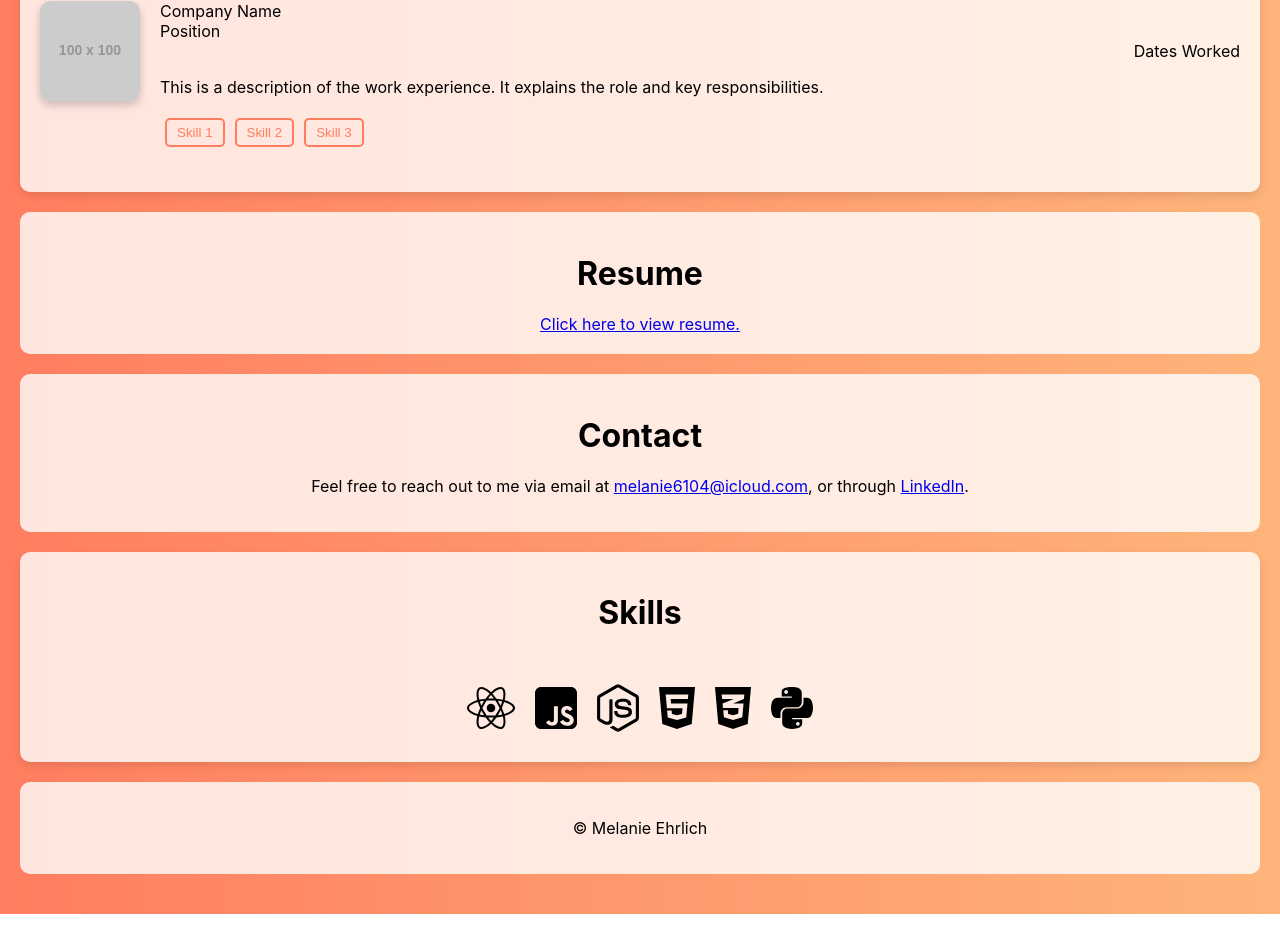
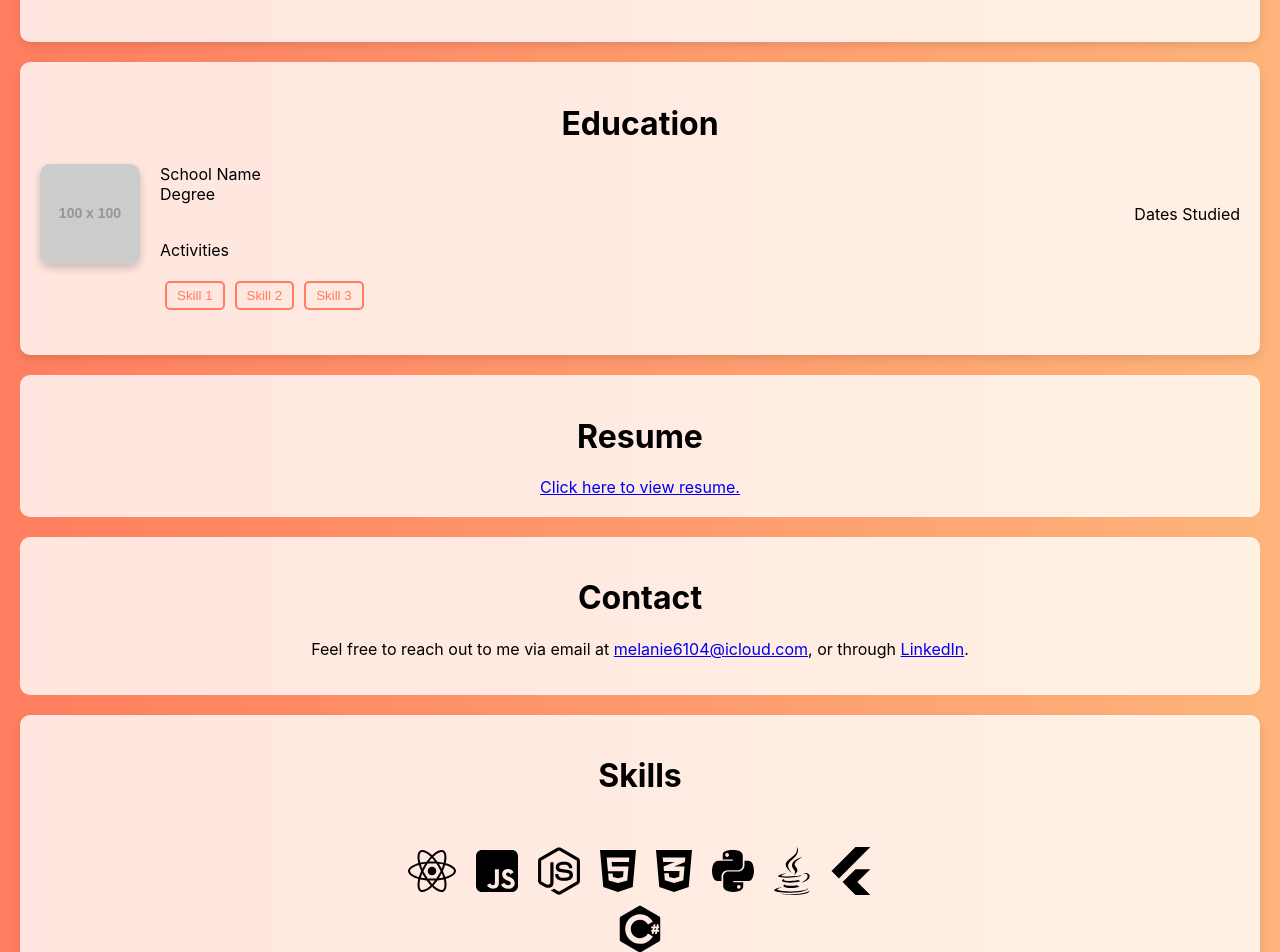
Before and after one commit to mel4ni3/personal-website, a React (Create React App) app: page / in a window 1280 px wide. Shown: the part 1572-2524 px from the top of the page. Before the commit the page ends 2486 px from the top, so only its background shows below. Built offline with nearby package versions, Linux system fonts and the light colour scheme.

Commit message:
add template for education

```diff
--- a/package.json
+++ b/package.json
@@ -9,6 +9,7 @@
     "@testing-library/jest-dom": "^5.16.5",
     "@testing-library/react": "^13.4.0",
     "@testing-library/user-event": "^13.5.0",
+    "devicon": "^2.16.0",
     "mdb-react-ui-kit": "^5.1.0",
     "react": "^18.2.0",
     "react-dom": "^18.2.0",
--- a/src/App.css
+++ b/src/App.css
@@ -74,7 +74,7 @@ body {
 }
 
 .project img {
-  width: 100%;
+  width: 50%;
   max-width: 300px;
   border-radius: 10px;
   box-shadow: 0 4px 8px rgba(0, 0, 0, 0.2);
@@ -131,11 +131,11 @@ body {
   margin-right: 20px;
 }
 
-.experience-content {
+.experience-content, .education-content {
   flex: 1;
 }
 
-.company-name, .position {
+.company-name, .position, .school-name {
   text-align: left;
   margin: 0;
 }
@@ -218,6 +218,17 @@ body {
 
 .skills-icons .fa-icon {
   margin: 10px;
+}
+
+.education {
+  display: flex;
+  flex-direction: column;
+  align-items: center;
+  margin: 20px;
+  padding: 20px;
+  background-color: rgba(255, 255, 255, 0.8);
+  border-radius: 10px;
+  box-shadow: 0 4px 8px rgba(0, 0, 0, 0.1);
 }
 
 /* Top bar styles */
@@ -325,3 +336,12 @@ body {
     margin-bottom: 20px;
   }
 }
+
+.devicon-devicon-plain {
+  max-width: 3em;
+}
+
+/* if you want to change the original color */
+.devicon-devicon-plain path {
+  fill: black;
+}
--- a/src/App.js
+++ b/src/App.js
@@ -5,8 +5,9 @@ import './App.css';
 import { SocialIcon } from 'react-social-icons';
 import Project from './Project';
 import WorkExperience from './WorkExperience';
+import Education from './Education';
 import { FontAwesomeIcon } from '@fortawesome/react-fontawesome';
-import { faReact, faJsSquare, faNodeJs, faHtml5, faCss3Alt, faPython } from '@fortawesome/free-brands-svg-icons';
+import { faReact, faJsSquare, faNodeJs, faHtml5, faCss3Alt, faPython, faJava, faFlutter } from '@fortawesome/free-brands-svg-icons';
 
 const App = () => {
     const [menuOpen, setMenuOpen] = useState(false);
@@ -151,6 +152,7 @@ const App = () => {
                 <a href="#home">Home</a>
                 <a href="#projects">Projects</a>
                 <a href="#work-experience">Work Experience</a>
+                <a href="#education">Education</a>
                 <a href="#resume">Resume</a>
                 <a href="#contact">Contact</a>
                 <a href="#skills">Skills</a>
@@ -194,6 +196,17 @@ const App = () => {
                         skills={["Skill 1", "Skill 2", "Skill 3"]}
                     />
                 </div>
+                <div id="education" className="section education">
+                    <h1>Education</h1>
+                    <Education
+                        logoUrl="https://via.placeholder.com/100"
+                        schoolName="School Name"
+                        degree="Degree"
+                        datesStudied="Dates Studied"
+                        activities="Activities"
+                        skills={["Skill 1", "Skill 2", "Skill 3"]}
+                    />
+                </div>
                 <div id="resume" className="section resume">
                     <h1>Resume</h1>
                     <a href={`${process.env.PUBLIC_URL}/assets/Melanie_Resume.pdf`}>Click here to view resume.</a>
@@ -211,6 +224,9 @@ const App = () => {
                         <FontAwesomeIcon icon={faHtml5} size="3x" style={{ margin: '10px' }} />
                         <FontAwesomeIcon icon={faCss3Alt} size="3x" style={{ margin: '10px' }} />
                         <FontAwesomeIcon icon={faPython} size="3x" style={{ margin: '10px' }} />
+                        <FontAwesomeIcon icon={faJava} size="3x" style={{ margin: '10px' }} />
+                        <FontAwesomeIcon icon={faFlutter} size="3x" style={{ margin: '10px' }} />
+                        <svg id="Devicon" class='devicon-devicon-plain' xmlns="http://www.w3.org/2000/svg" viewBox="0 0 128 128"><path d="M117.5 33.5l.3-.2c-.6-1.1-1.5-2.1-2.4-2.6L67.1 2.9c-.8-.5-1.9-.7-3.1-.7-1.2 0-2.3.3-3.1.7l-48 27.9c-1.7 1-2.9 3.5-2.9 5.4v55.7c0 1.1.2 2.3.9 3.4l-.2.1c.5.8 1.2 1.5 1.9 1.9l48.2 27.9c.8.5 1.9.7 3.1.7 1.2 0 2.3-.3 3.1-.7l48-27.9c1.7-1 2.9-3.5 2.9-5.4V36.1c.1-.8 0-1.7-.4-2.6zm-53.5 70c-21.8 0-39.5-17.7-39.5-39.5S42.2 24.5 64 24.5c14.7 0 27.5 8.1 34.3 20l-13 7.5C81.1 44.5 73.1 39.5 64 39.5c-13.5 0-24.5 11-24.5 24.5s11 24.5 24.5 24.5c9.1 0 17.1-5 21.3-12.4l12.9 7.6c-6.8 11.8-19.6 19.8-34.2 19.8zM115 62h-3.2l-.9 4h4.1v5h-5l-1.2 6h-4.9l1.2-6h-3.8l-1.2 6h-4.8l1.2-6H94v-5h3.5l.9-4H94v-5h5.3l1.2-6h4.9l-1.2 6h3.8l1.2-6h4.8l-1.2 6h2.2v5zm-12.7 4h3.8l.9-4h-3.8z" fill="#68217A"/></svg>
                     </div>
                 </div>
                 <div className="footer">
--- /dev/null
+++ b/src/Education.js
@@ -0,0 +1,25 @@
+import React from 'react';
+import './App.css';
+
+const Education = ({ logoUrl, schoolName, degree, datesStudied, activities, skills }) => {
+    return (
+        <div className="experience">
+            <img src={logoUrl} alt="School Logo" />
+            <div className="education-content">
+                <div className="school-name">{schoolName}</div>
+                <div className="position">{degree}</div>
+                <div className="dates-worked">{datesStudied}</div>
+                <div className="description">
+                    <p>{activities}</p>
+                </div>
+                <div className="skillsWork">
+                    {skills.map((skill, index) => (
+                        <button key={index} className="skill-button">{skill}</button>
+                    ))}
+                </div>
+            </div>
+        </div>
+    );
+};
+
+export default Education;
```
Also changed, not shown: 1 other file (tests, documents, lock files or other folders).
